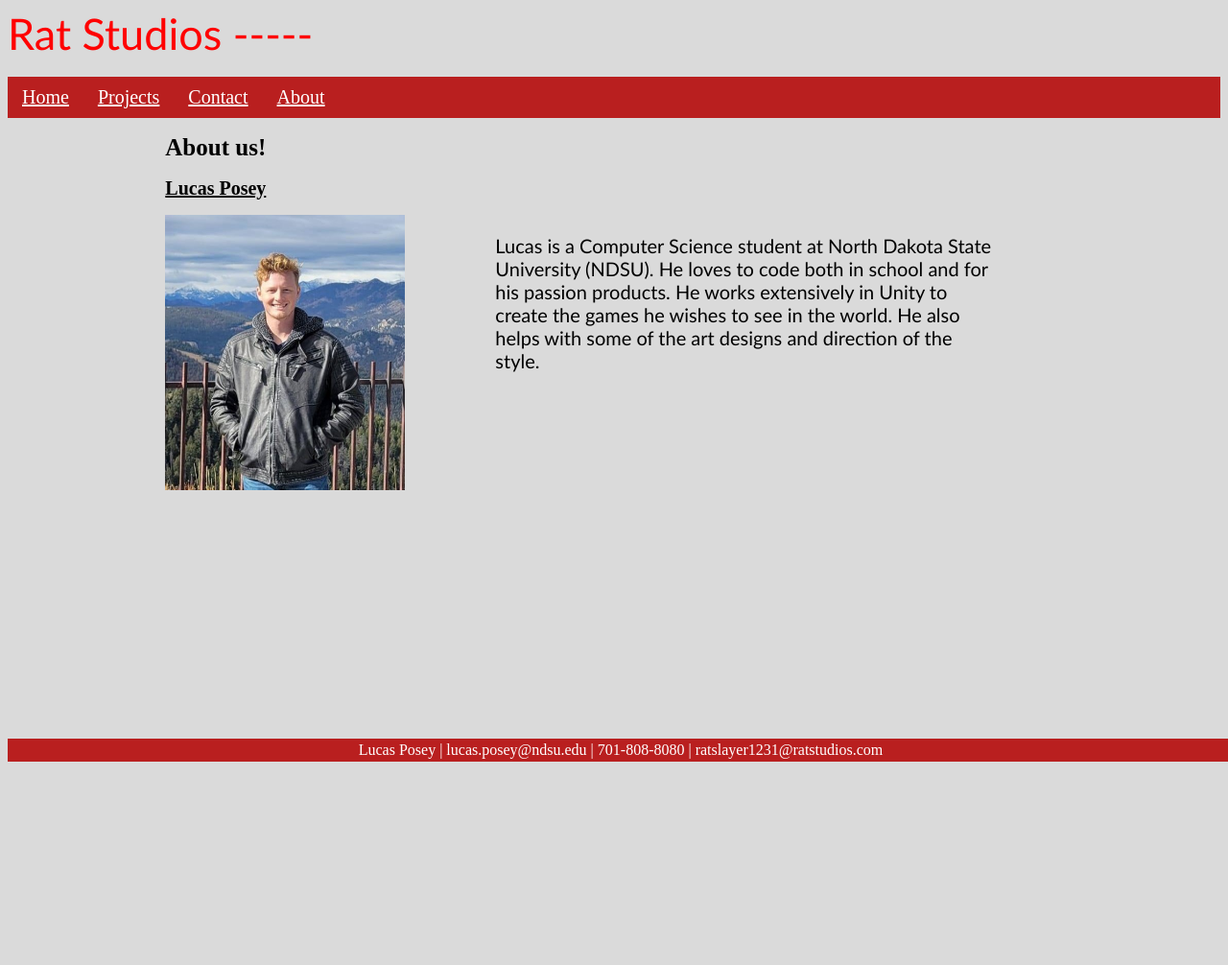
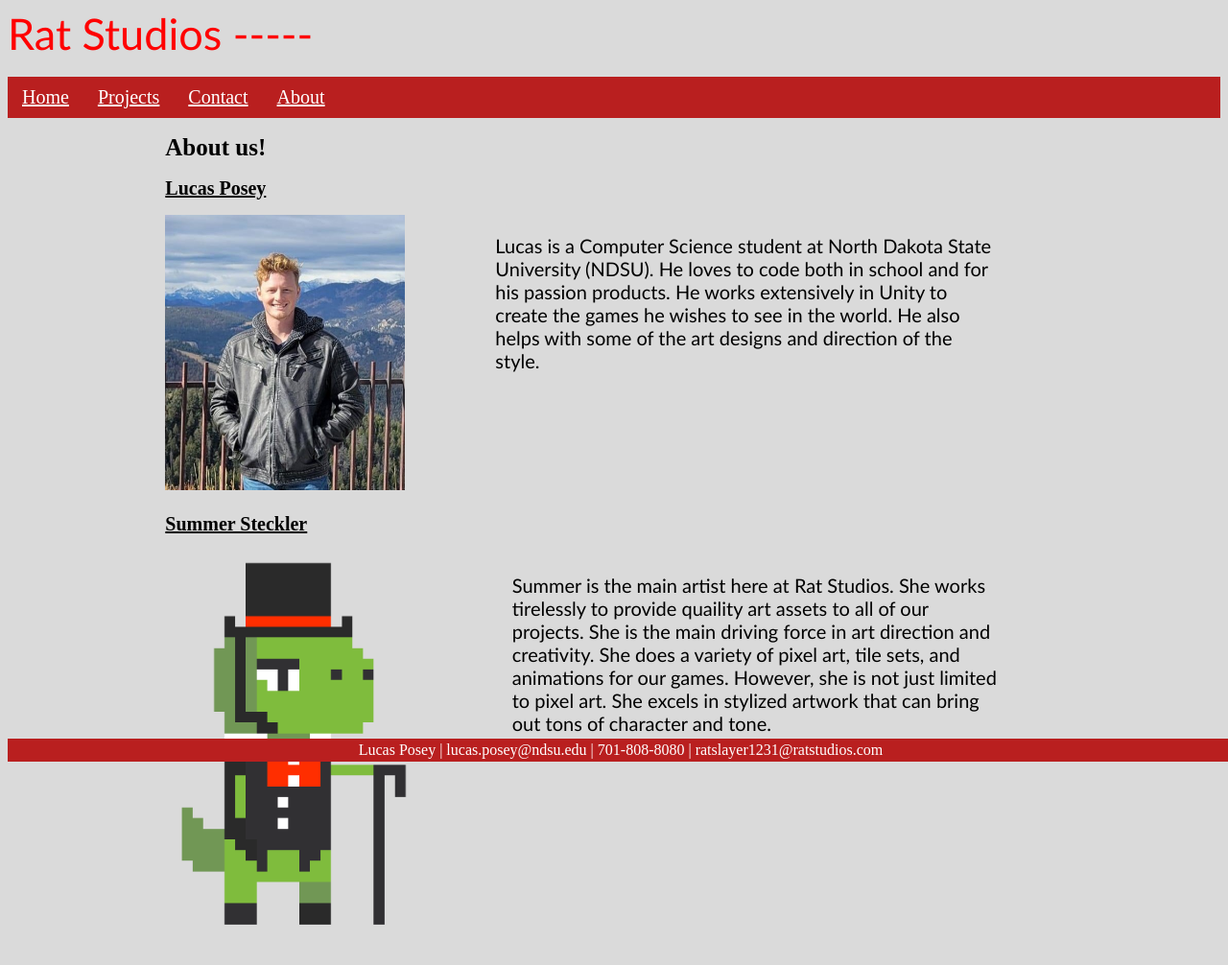
Before and after one commit to posey-codes/GameWebsite, a plain HTML site: page about.html in a window 1280 px wide. Shown: the whole page at 96% size. Before the commit the page ends 800 px from the top, so only its background shows below. Drawn offline with Linux system fonts and the light colour scheme.

Commit message:
Finished About Page
Adding Summer, her profile picture, and her description

```diff
--- a/about.html
+++ b/about.html
@@ -32,7 +32,21 @@
             </p>
         </div>
     </div>
+    <h3 class="hs" style="font-size: 20px;">
+        <u>Summer Steckler</u> <br>
+     </h3>
+    <div class="row" style="padding-left: 13%; padding-right: 10%; max-width: max-content";>
+        <div>
+            <img src=images/summer.png style="width: 270px; height: auto;">
+        </div>
+        <div>
+            <p>Summer is the main artist here at Rat Studios.  She works tirelessly to provide quaility art assets to all of our projects.
+               She is the main driving force in art direction and creativity.  She does a variety of pixel art, tile sets, and animations for our games.
+               However, she is not just limited to pixel art.  She excels in stylized artwork that can bring out tons of character and tone.
 
+            </p>
+        </div>
+    </div>
     <div class="footer">
         <span>Lucas Posey | lucas.posey@ndsu.edu | 701-808-8080 | ratslayer1231@ratstudios.com</span>
     </div>
```
Also changed, not shown: images/summer.png (added).
